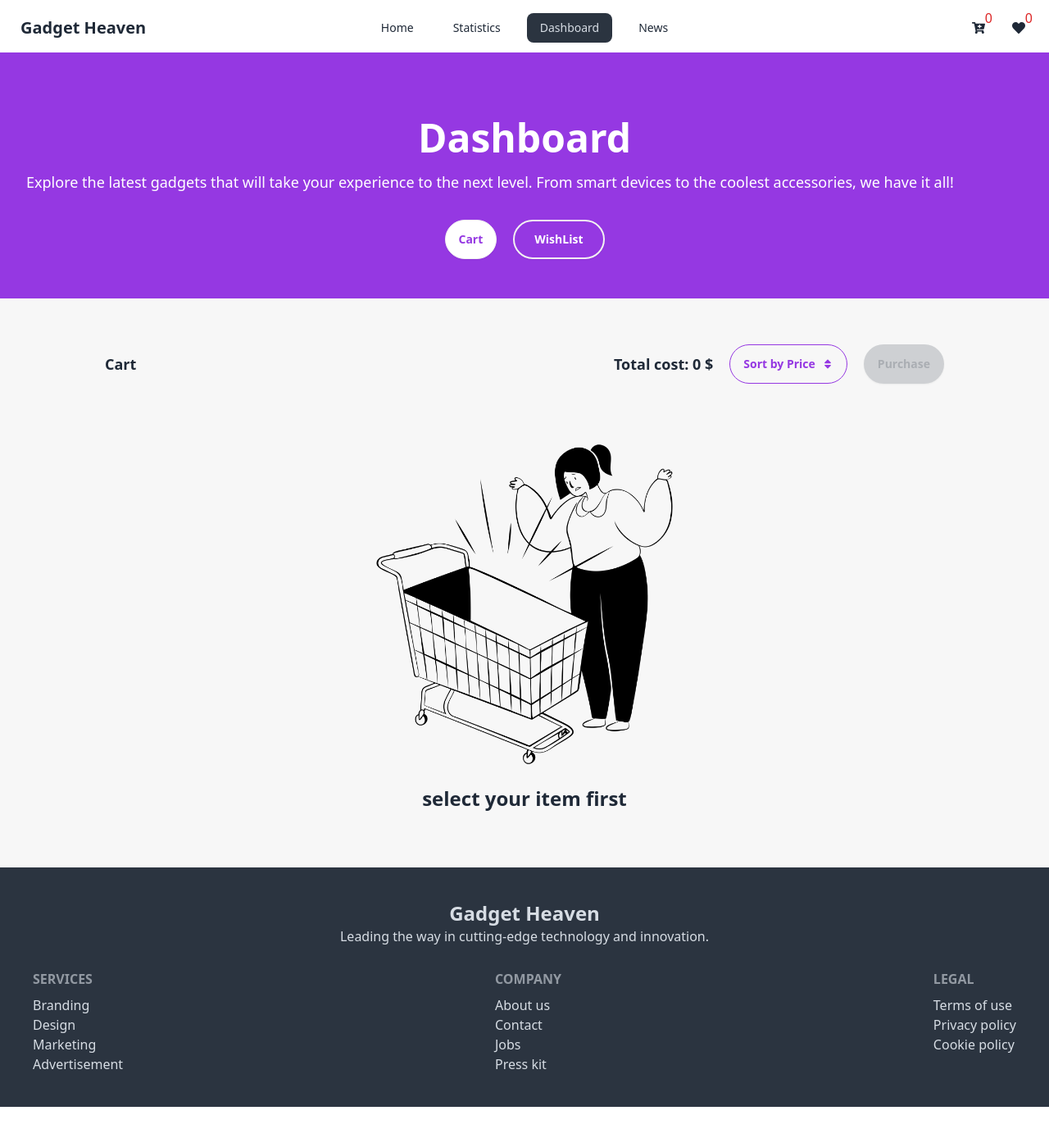
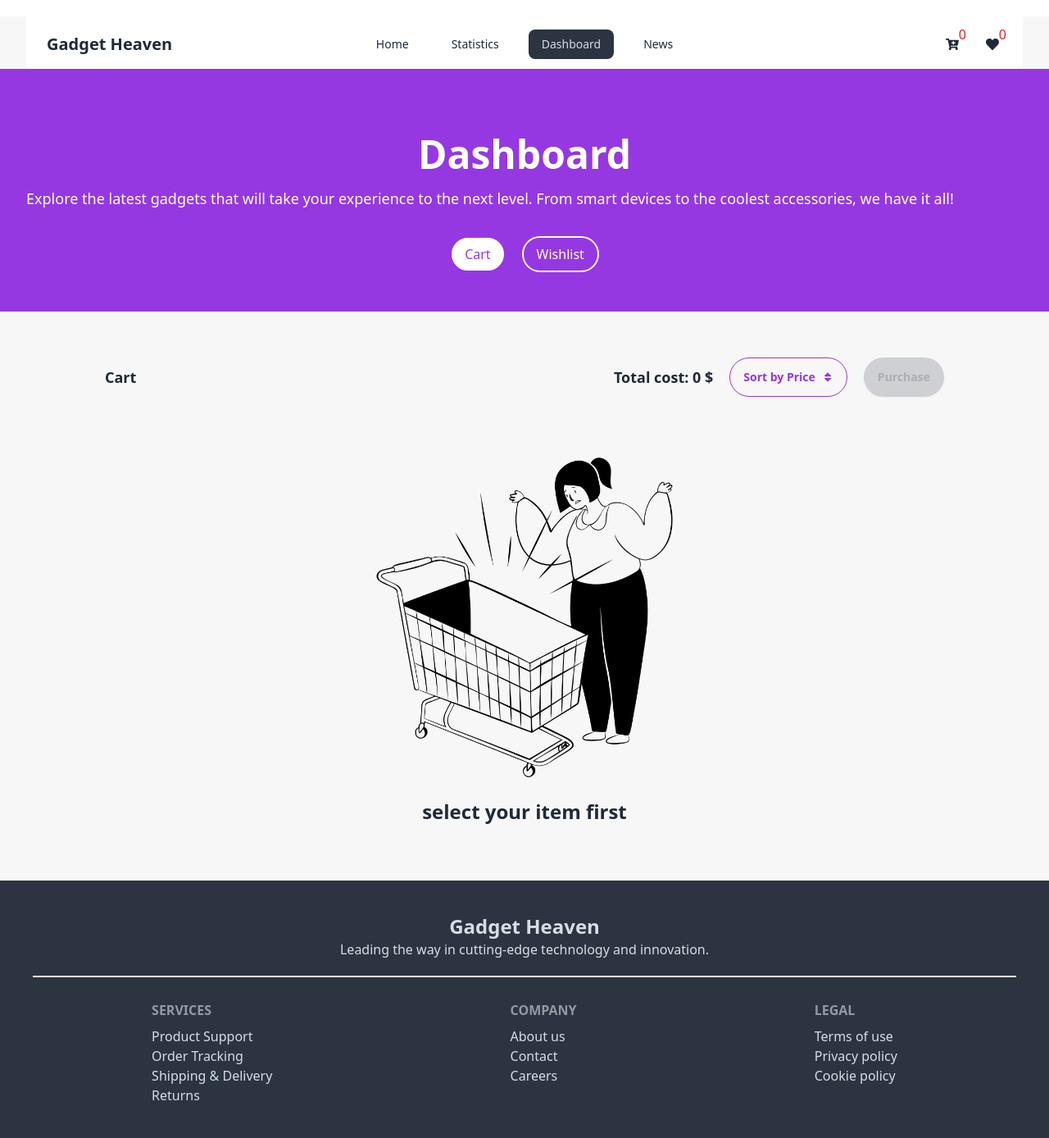
Before and after one commit to programming-hero-web-course-4/b10a8-gadget-heaven-Ssiyam0123, a React (Vite) app: page /dashboard in a window 1280 px wide. Shown: the whole page at 82% size. Before the commit the page ends 1350 px from the top, so only its background shows below. Built offline with nearby package versions, Linux system fonts and the light colour scheme.

Commit message:
fixed navbar

```diff
--- a/src/components/Card.jsx
+++ b/src/components/Card.jsx
@@ -11,8 +11,8 @@ export default function Card({product}) {
 
 
     return (
-        <div>
-            <div className="card border-2">
+        <div >
+            <div className="card border-2 bg-white">
       <figure className="px-10 pt-10">
         <img
           src={productImage}
--- a/src/components/Cart.jsx
+++ b/src/components/Cart.jsx
@@ -3,6 +3,7 @@ import { CartContext } from "./CartContext";
 import { FavContext } from "./FavouriteContext";
 import { FaSort } from "react-icons/fa";
 import { Navigate, NavLink, useNavigate } from "react-router-dom";
+import { toast } from "react-toastify";
 export default function Cart() {
   const { cartItems, removeFromCart } = useContext(CartContext);
   const [sorting, setSortBy] = useState([]);
@@ -20,6 +21,7 @@ const navigate = useNavigate();
     cartItems.forEach((element) => removeFromCart(element.productId));
     setTotal(0);
     modalRef.current.close();
+    toast.success('Thanks for shoping')
   };
 
   const handlePurchase = () => {
--- a/src/components/Footer.jsx
+++ b/src/components/Footer.jsx
@@ -4,25 +4,25 @@ export default function Footer() {
   return (
     <div className="">
       <div className=" bg-neutral text-neutral-content p-10">
-        <div className="text-center">
+        <div className="text-center border-b-2 pb-5">
           <h1 className="font-bold text-2xl">Gadget Heaven</h1>
           <p>Leading the way in cutting-edge technology and innovation.</p>
         </div>
 
-        <div className="md:flex justify-between mt-7 space-y-5 sm:space-y-0">
+        <div className="md:flex justify-around mt-7 space-y-5 sm:space-y-0">
           <div className="flex flex-col">
             <h6 className="footer-title">Services</h6>
-            <a className="link link-hover">Branding</a>
-            <a className="link link-hover">Design</a>
-            <a className="link link-hover">Marketing</a>
-            <a className="link link-hover">Advertisement</a>
+            <a className="link link-hover">Product Support</a>
+            <a className="link link-hover">Order Tracking</a>
+            <a className="link link-hover">Shipping & Delivery</a>
+            <a className="link link-hover">Returns</a>
           </div>
           <div className="flex flex-col">
             <h6 className="footer-title">Company</h6>
             <a className="link link-hover">About us</a>
             <a className="link link-hover">Contact</a>
-            <a className="link link-hover">Jobs</a>
-            <a className="link link-hover">Press kit</a>
+            <a className="link link-hover">Careers</a>
+
           </div>
           <div className="flex flex-col">
             <h6 className="footer-title">Legal</h6>
--- a/src/components/Navbar.jsx
+++ b/src/components/Navbar.jsx
@@ -1,20 +1,17 @@
-import { NavLink } from "react-router-dom";
+import { NavLink, useLocation } from "react-router-dom";
 import { FaCartPlus, FaHeart } from "react-icons/fa";
 import { useContext } from "react";
 import { CartContext } from "./CartContext";
 import { FavContext } from "./FavouriteContext";
 
 export default function Navbar() {
-
-  const {cartItems} = useContext(CartContext)
-  const {favItem} = useContext(FavContext)
+  const { cartItems } = useContext(CartContext);
+  const { favItem } = useContext(FavContext);
+  const location = useLocation();
+  const navBarColor = location.pathname === '/' ? 'bg-[#9538E2] text-white w-[95%] mx-auto rounded-t-2xl mt-5' : 'bg-base-100 mt-5 w-[95%] mx-auto';
 
   const links = (
-    <div className="space-x-5 sm:space-y-2">
-      {/* <NavLink className={(e)=>{return e.isActive?'bg-red-600 btn text-white':'btn' }} to={'/'}>Home</NavLink>
-        <NavLink className={(e)=>{return e.isActive?'bg-red-600 btn text-white':'btn' }} to={'/statistics'}>Statistics</NavLink>
-        <NavLink className={(e)=>{return e.isActive?'bg-red-600 btn text-white':'btn' }} to={'/dashboard'}>Dashboard</NavLink> */}
-      <ul className="flex space-x-4">
+    <div className="space-x-5 sm:flex-col md:flex-row sm:items-center sm:justify-center sm:text-center sm:space-y-2 lg:space-y-0 flex items-center justify-center text-center">
       <li>
         <NavLink to={"/"}>Home</NavLink>
       </li>
@@ -25,37 +22,22 @@ export default function Navbar() {
         <NavLink to={"/dashboard"}>Dashboard</NavLink>
       </li>
       <li>
-          <NavLink to={'/news'}>News</NavLink>
+        <NavLink to={"/news"}>News</NavLink>
       </li>
-      </ul>
     </div>
   );
 
   return (
     <div>
-      <div className="navbar bg-base-100">
+      <div className={`navbar ${navBarColor}`}>
         <div className="navbar-start">
           <div className="dropdown">
             <div tabIndex={0} role="button" className="btn btn-ghost lg:hidden">
-              <svg
-                xmlns="http://www.w3.org/2000/svg"
-                className="h-5 w-5"
-                fill="none"
-                viewBox="0 0 24 24"
-                stroke="currentColor"
-              >
-                <path
-                  strokeLinecap="round"
-                  strokeLinejoin="round"
-                  strokeWidth="2"
-                  d="M4 6h16M4 12h8m-8 6h16"
-                />
+              <svg xmlns="http://www.w3.org/2000/svg" className="h-5 w-5" fill="none" viewBox="0 0 24 24" stroke="currentColor">
+                <path strokeLinecap="round" strokeLinejoin="round" strokeWidth="2" d="M4 6h16M4 12h8m-8 6h16" />
               </svg>
             </div>
-            <ul
-              tabIndex={0}
-              className="menu menu-sm dropdown-content bg-base-100 rounded-box z-[1] mt-3 w-52 p-2 shadow"
-            >
+            <ul tabIndex={0} className="menu menu-sm dropdown-content bg-base-100 rounded-box z-[1] mt-3 w-52 p-2 shadow">
               {links}
             </ul>
           </div>
@@ -68,11 +50,11 @@ export default function Navbar() {
           <NavLink to={"/dashboard"}>
             <FaCartPlus></FaCartPlus>
           </NavLink>
-            <span className="relative bottom-3 right-3  text-red-600">{cartItems.length}</span>
+          <span className="relative bottom-3 right-3 text-red-600">{cartItems.length}</span>
           <NavLink to={"/dashboard/wishlist"}>
             <FaHeart></FaHeart>
           </NavLink>
-          <span className="relative bottom-3 right-3  text-red-600">{favItem.length}</span>
+          <span className="relative bottom-3 right-3 text-red-600">{favItem.length}</span>
         </div>
       </div>
     </div>
--- a/src/components/Pages/DashBoard.jsx
+++ b/src/components/Pages/DashBoard.jsx
@@ -1,7 +1,8 @@
-import React from "react";
+import React, { useState } from "react";
 import Cart from "../Cart";
 import { NavLink, Outlet, useLoaderData } from "react-router-dom";
-export default function DashboardButtons({ isInCartPage }) {
+export default function DashboardButtons() {
+  const [activeButton, setActiveButton] = useState(1)
   return (
     <div className="bg-[#F7F7F7]">
       <div className="flex flex-col items-center justify-center py-20 bg-gradient-to-r from-[#9538E2] to-[#9538E2] pb-12">
@@ -11,7 +12,35 @@ export default function DashboardButtons({ isInCartPage }) {
           level. From smart devices to the coolest accessories, we have it all!
         </p>
 
-        <div className="flex gap-5">
+
+
+        <div className="space-x-5">
+      <NavLink to={'/dashboard'}>
+      <button
+        className={`${
+          activeButton === 1 ? "bg-white text-[#9538E2] border-2 border-[#9538E2]" : "bg-transparent border-2 border-white text-white"
+        } px-4 py-2 rounded-full`}
+        onClick={() => setActiveButton(1)}
+      >
+        Cart
+      </button>
+      </NavLink>
+     <NavLink  to={"/dashboard/wishlist"}>
+     <button
+        className={`${
+          activeButton === 2 ? "bg-white text-[#9538E2] border-2 border-[#9538E2]" : "bg-transparent border-2 border-white text-white"
+        } px-4 py-2 rounded-full`}
+        onClick={() => setActiveButton(2)}
+      >
+        Wishlist
+      </button>
+     </NavLink>
+    </div>
+
+
+
+
+        {/* <div className="flex gap-5">
           <NavLink to={"/dashboard"}>
             {({ isActive }) => (
               <button
@@ -31,7 +60,7 @@ export default function DashboardButtons({ isInCartPage }) {
               WishList
             </button>
           </NavLink>
-        </div>
+        </div> */}
       </div>
 
       <div className="w-[80%] mx-auto">
--- a/src/components/Pages/Home.jsx
+++ b/src/components/Pages/Home.jsx
@@ -6,8 +6,8 @@ export default function Home() {
   const categories = useLoaderData();
   //   console.log(categories);
   return (
-    <div className="w-11/12 mx-auto">
-     <div className="flex flex-col items-center justify-center py-16 sm:py-20 lg:py-24 bg-gradient-to-r from-[#9538E2] to-[#9538E2] rounded-2xl text-center">
+    <div className="w-[95%] mx-auto">
+     <div className="flex flex-col items-center justify-center py-16 sm:py-20 lg:py-24 bg-gradient-to-r from-[#9538E2] to-[#9538E2] rounded-b-2xl text-center">
   <h1 className="w-[95%] mx-auto font-bold text-3xl mb-4 text-white">
   Upgrade Your Tech Accessorize with Gadget Heaven Accessories  </h1>
   <p className="w-[95%] mx-auto  font-normal mb-6 lg:mb-8 text-white">
```
Lines whose indentation alone changed are shown as unchanged.
